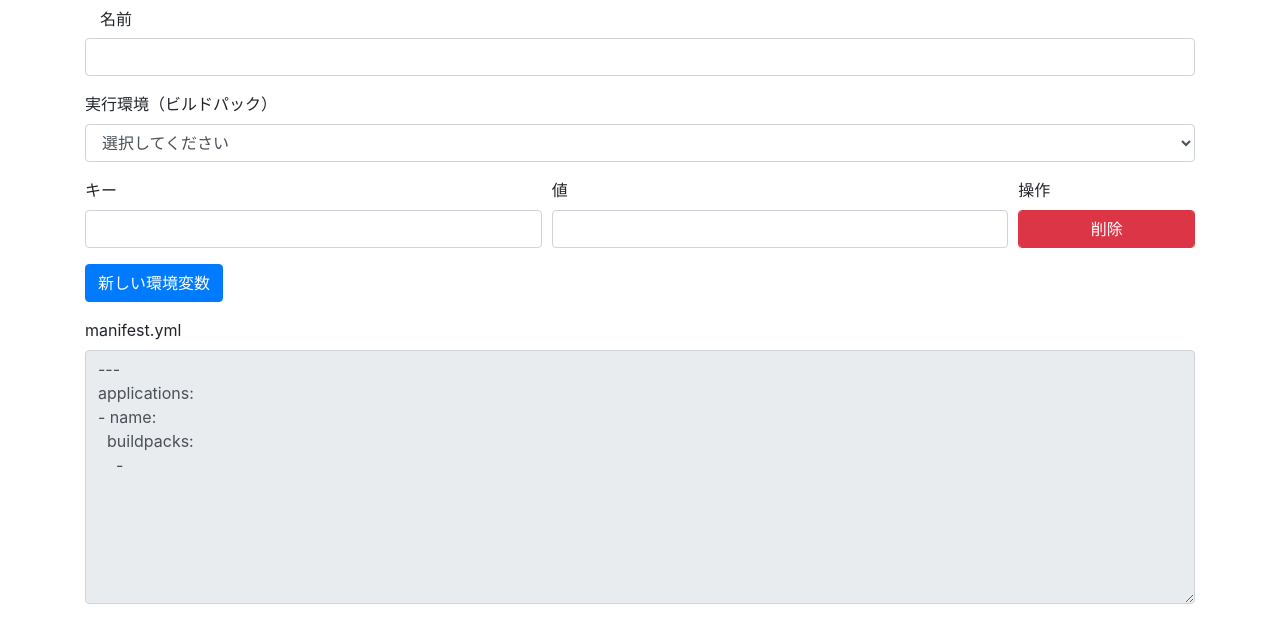
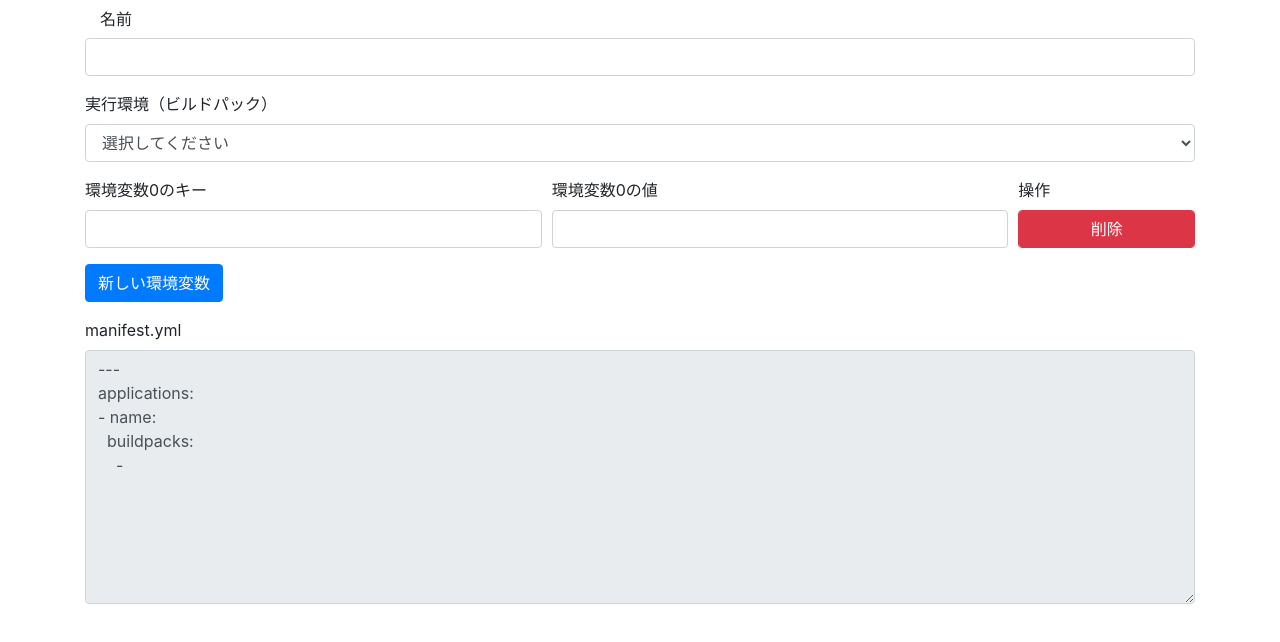
Before and after one commit to miyohide/mfgenerator, a Vue app: page / in a window 1280 px wide. Shown: the top 642 px of the page. Built offline with nearby package versions, Linux system fonts and the light colour scheme.

Commit message:
add id and for attribute.

```diff
--- a/src/components/ManifestForm.vue
+++ b/src/components/ManifestForm.vue
@@ -15,12 +15,12 @@
         </div>
         <div v-for="(env, index) in envs" v-bind:key="index" class="form-row">
             <div class="form-group col-md-5">
-                <label>キー</label>
-                <input type="text" v-model="env.key" class="form-control">
+                <label :for="'envKey' + index">{{"環境変数" + index + "のキー"}}</label>
+                <input type="text" :id="'envKey' + index" v-model="env.key" class="form-control">
             </div>
             <div class="form-group col-md-5">
-                <label>値</label>
-                <input type="text" v-model="env.val" class="form-control">
+                <label :for="'envVal' + index">{{"環境変数" + index + "の値"}}</label>
+                <input type="text" :id="'envVal' + index" v-model="env.val" class="form-control">
             </div>
             <div class="form-group col-md-2">
                 <label>操作</label>
```
